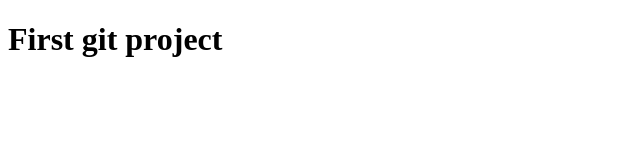
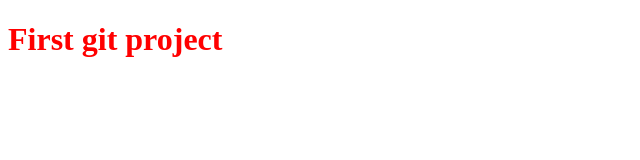
Before and after one commit to mhuriez/first_git, a plain HTML site: page index.html in a window 1280 px wide. Shown: the whole page, without its empty margins (0-640 px from the left). Drawn offline with Linux system fonts and the light colour scheme.

Commit message:
Initialize css file

```diff
--- a/index.html
+++ b/index.html
@@ -4,6 +4,7 @@
     <meta charset="UTF-8">
     <meta name="viewport" content="width=device-width, initial-scale=1.0">
     <title>First Git Project</title>
+    <link rel="stylesheet" href="styles/style.css">
 </head>
 <body>
     <h1>First git project</h1>
--- /dev/null
+++ b/styles/style.css
@@ -0,0 +1,3 @@
+h1{
+    color:red;
+}
```
